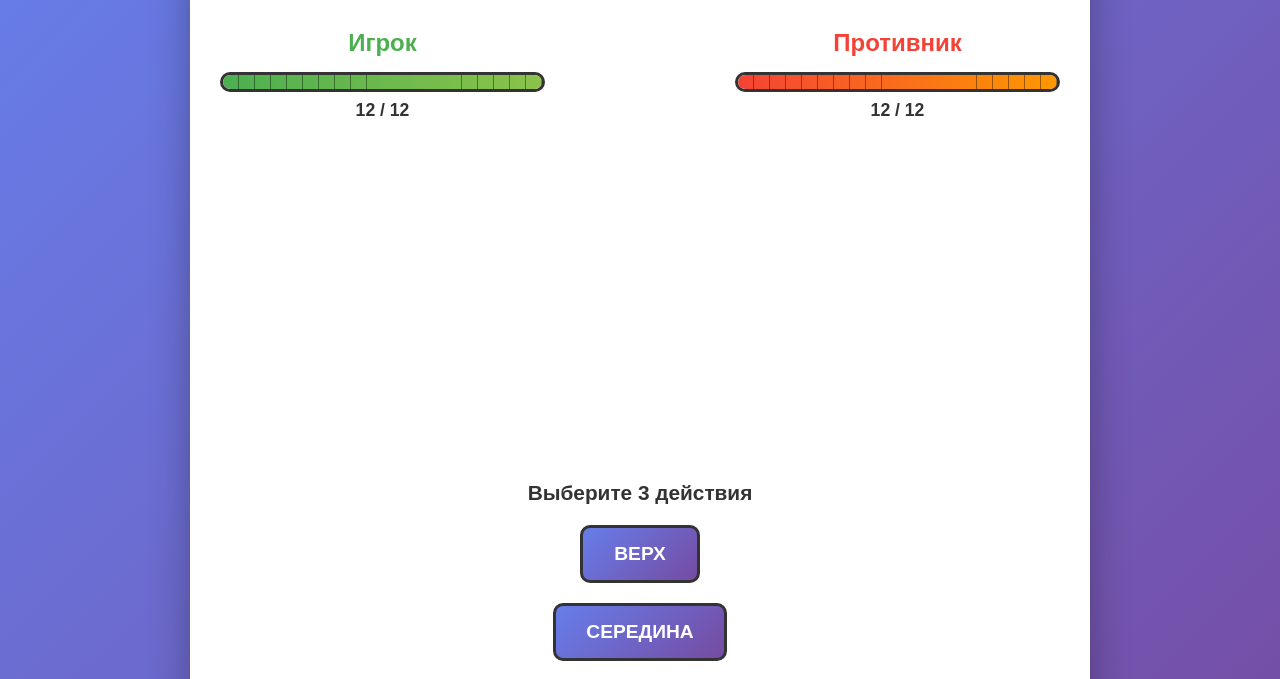
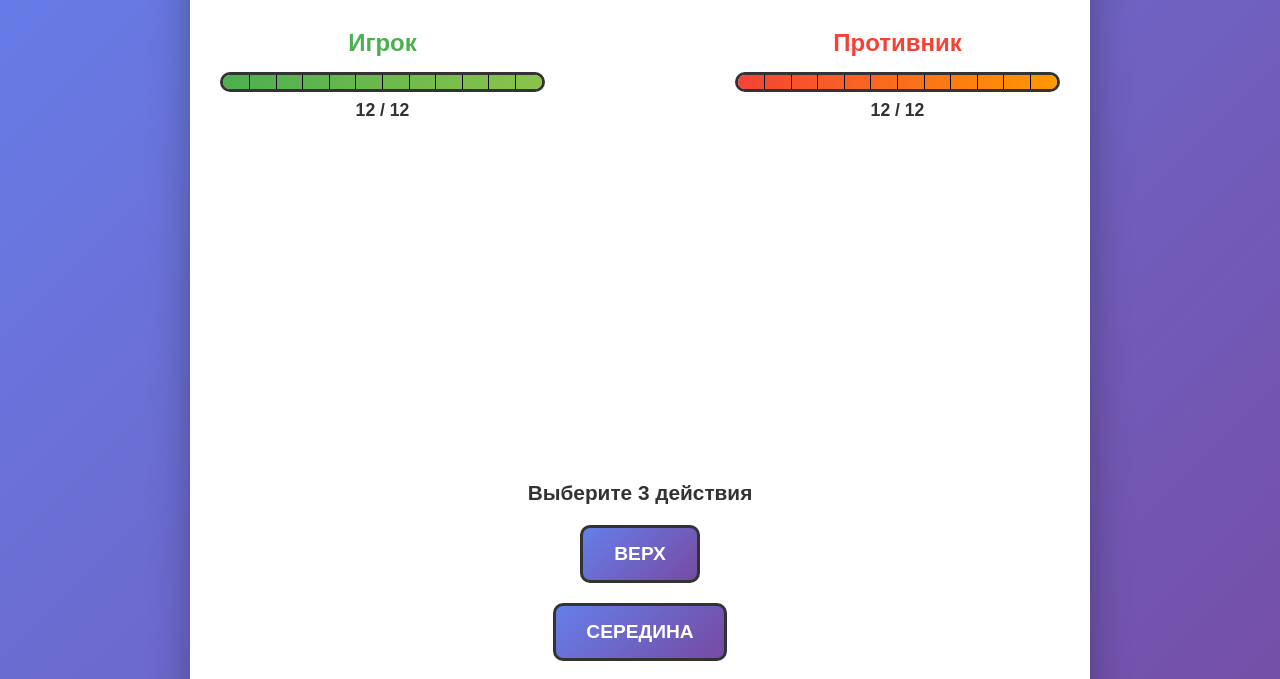
Before and after one commit to buddistas/FreeFighter_web, a website: page index.html in a window 1280 px wide. Shown: the part 96-775 px from the top of the page. Drawn offline with Linux system fonts and the light colour scheme.

Commit message:
Битва с засечками

```diff
--- a/game.js
+++ b/game.js
@@ -79,8 +79,10 @@ class Game {
         this.gameResult = document.getElementById('game-result');
 
         // Полоски здоровья
+        this.playerHealthBar = document.getElementById('player-health-bar');
         this.playerHealthFill = document.getElementById('player-health-fill');
         this.playerHealthText = document.getElementById('player-health-text');
+        this.enemyHealthBar = document.getElementById('enemy-health-bar');
         this.enemyHealthFill = document.getElementById('enemy-health-fill');
         this.enemyHealthText = document.getElementById('enemy-health-text');
 
@@ -96,6 +98,11 @@ class Game {
         this.btnMid.addEventListener('click', () => this.selectAction('mid'));
         this.btnLow.addEventListener('click', () => this.selectAction('low'));
         this.restartBtn.addEventListener('click', () => this.restart());
+
+        // Обработчик изменения размера окна для обновления засечек
+        window.addEventListener('resize', () => {
+            this.updateHealthBars();
+        });
 
         this.updateHealthBars();
     }
@@ -261,13 +268,23 @@ class Game {
     }
 
     updateHealthBars() {
+        // Вычисляем процент здоровья
         const playerPercent = (this.player.hp / this.player.maxHp) * 100;
         const enemyPercent = (this.enemy.hp / this.enemy.maxHp) * 100;
 
-        this.playerHealthFill.style.width = `${playerPercent}%`;
+        // Округляем до целого числа делений для точного попадания на засечки
+        const playerDivisions = Math.floor(this.player.hp);
+        const enemyDivisions = Math.floor(this.enemy.hp);
+
+        // Вычисляем процент с учетом целого числа делений
+        const playerPercentRounded = (playerDivisions / this.player.maxHp) * 100;
+        const enemyPercentRounded = (enemyDivisions / this.enemy.maxHp) * 100;
+
+        // Устанавливаем ширину заполненной части (останавливается точно на засечках)
+        this.playerHealthFill.style.width = `${playerPercentRounded}%`;
         this.playerHealthText.textContent = `${this.player.hp} / ${this.player.maxHp}`;
 
-        this.enemyHealthFill.style.width = `${enemyPercent}%`;
+        this.enemyHealthFill.style.width = `${enemyPercentRounded}%`;
         this.enemyHealthText.textContent = `${this.enemy.hp} / ${this.enemy.maxHp}`;
     }
 
--- a/package.json
+++ b/package.json
@@ -4,7 +4,9 @@
   "description": "FreeFighter - браузерная игра-симулятор боя для Android",
   "main": "index.html",
   "scripts": {
-    "dev": "npx http-server www -p 8080 -c-1",
+    "dev": "npm run copy-assets && npx http-server www -p 8080 -c-1",
+    "dev:watch": "npm run copy-assets && npx concurrently \"npm run watch\" \"npx http-server www -p 8080 -c-1\"",
+    "watch": "chokidar \"index.html\" \"game.js\" \"styles.css\" \"manifest.json\" \"pics/**/*\" \"icons/**/*\" -c \"npm run copy-assets\"",
     "sync": "npx cap sync",
     "sync:android": "npx cap sync android",
     "open:android": "npx cap open android",
@@ -26,6 +28,8 @@
   "devDependencies": {
     "@capacitor/cli": "^6.0.0",
     "canvas": "^3.2.0",
+    "chokidar-cli": "^3.0.0",
+    "concurrently": "^9.2.1",
     "http-server": "^14.1.1"
   }
 }
--- a/styles.css
+++ b/styles.css
@@ -68,6 +68,7 @@ h1 {
     margin-bottom: 20px;
 }
 
+/* Первый слой: фоновая шкала */
 .health-bar {
     width: 100%;
     height: 20px;
@@ -76,38 +77,84 @@ h1 {
     border-radius: 10px;
     position: relative;
     overflow: hidden;
-    background-image: repeating-linear-gradient(
-        to right,
-        transparent,
-        transparent 4.75%,
-        rgba(0, 0, 0, 0.2) 4.75%,
-        rgba(0, 0, 0, 0.2) 5%
-    );
 }
 
+/* Второй слой: заполненная часть */
 .health-fill {
+    position: absolute;
+    top: 0;
+    left: 0;
     height: 100%;
-    background-image: repeating-linear-gradient(
-        to right,
-        transparent,
-        transparent 4.75%,
-        rgba(0, 0, 0, 0.4) 4.75%,
-        rgba(0, 0, 0, 0.4) 5%
-    ),
-    linear-gradient(90deg, #4CAF50 0%, #8BC34A 100%);
+    width: 100%;
+    background-image: linear-gradient(90deg, #4CAF50 0%, #8BC34A 100%);
     transition: width 0.3s ease;
-    border-radius: 7px;
+    border-radius: 0;
 }
 
 .enemy-section .health-fill {
-    background-image: repeating-linear-gradient(
+    background-image: linear-gradient(90deg, #f44336 0%, #ff9800 100%);
+}
+
+/* Третий слой: статичные засечки (поверх всего) - ровно 11 засечек */
+.health-bar::after {
+    content: '';
+    position: absolute;
+    top: 0;
+    left: 0;
+    width: 100%;
+    height: 100%;
+    /* Создаем 11 засечек на позициях 1/12, 2/12, ..., 11/12 (8.333%, 16.666%, ..., 91.666%) */
+    background-image: linear-gradient(
         to right,
-        transparent,
-        transparent 4.75%,
-        rgba(0, 0, 0, 0.4) 4.75%,
-        rgba(0, 0, 0, 0.4) 5%
-    ),
-    linear-gradient(90deg, #f44336 0%, #ff9800 100%);
+        transparent 0%,
+        transparent calc(8.333333% - 0.5px),
+        #000 calc(8.333333% - 0.5px),
+        #000 calc(8.333333% + 0.5px),
+        transparent calc(8.333333% + 0.5px),
+        transparent calc(16.666666% - 0.5px),
+        #000 calc(16.666666% - 0.5px),
+        #000 calc(16.666666% + 0.5px),
+        transparent calc(16.666666% + 0.5px),
+        transparent calc(25% - 0.5px),
+        #000 calc(25% - 0.5px),
+        #000 calc(25% + 0.5px),
+        transparent calc(25% + 0.5px),
+        transparent calc(33.333333% - 0.5px),
+        #000 calc(33.333333% - 0.5px),
+        #000 calc(33.333333% + 0.5px),
+        transparent calc(33.333333% + 0.5px),
+        transparent calc(41.666666% - 0.5px),
+        #000 calc(41.666666% - 0.5px),
+        #000 calc(41.666666% + 0.5px),
+        transparent calc(41.666666% + 0.5px),
+        transparent calc(50% - 0.5px),
+        #000 calc(50% - 0.5px),
+        #000 calc(50% + 0.5px),
+        transparent calc(50% + 0.5px),
+        transparent calc(58.333333% - 0.5px),
+        #000 calc(58.333333% - 0.5px),
+        #000 calc(58.333333% + 0.5px),
+        transparent calc(58.333333% + 0.5px),
+        transparent calc(66.666666% - 0.5px),
+        #000 calc(66.666666% - 0.5px),
+        #000 calc(66.666666% + 0.5px),
+        transparent calc(66.666666% + 0.5px),
+        transparent calc(75% - 0.5px),
+        #000 calc(75% - 0.5px),
+        #000 calc(75% + 0.5px),
+        transparent calc(75% + 0.5px),
+        transparent calc(83.333333% - 0.5px),
+        #000 calc(83.333333% - 0.5px),
+        #000 calc(83.333333% + 0.5px),
+        transparent calc(83.333333% + 0.5px),
+        transparent calc(91.666666% - 0.5px),
+        #000 calc(91.666666% - 0.5px),
+        #000 calc(91.666666% + 0.5px),
+        transparent calc(91.666666% + 0.5px),
+        transparent 100%
+    );
+    pointer-events: none;
+    z-index: 10;
 }
 
 .health-text {
```
Also changed, not shown: README.md, 1 other file.
